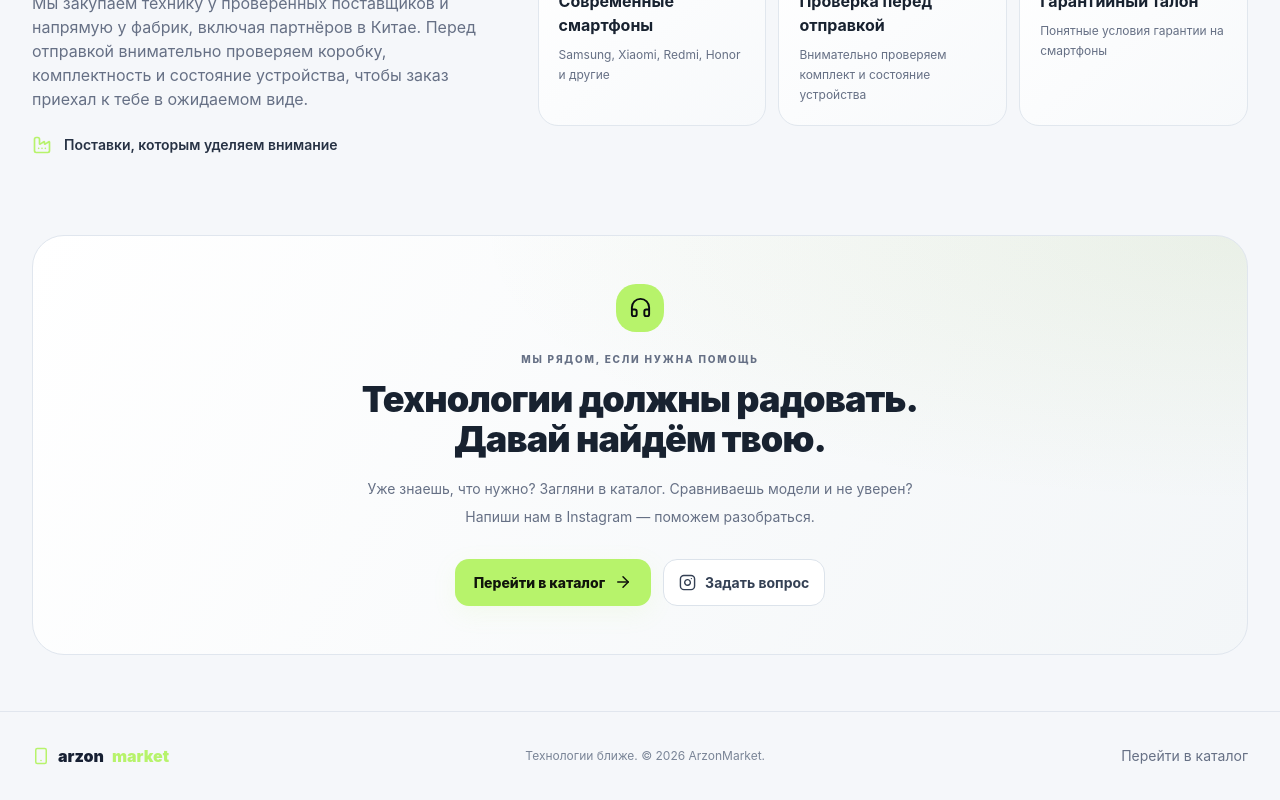
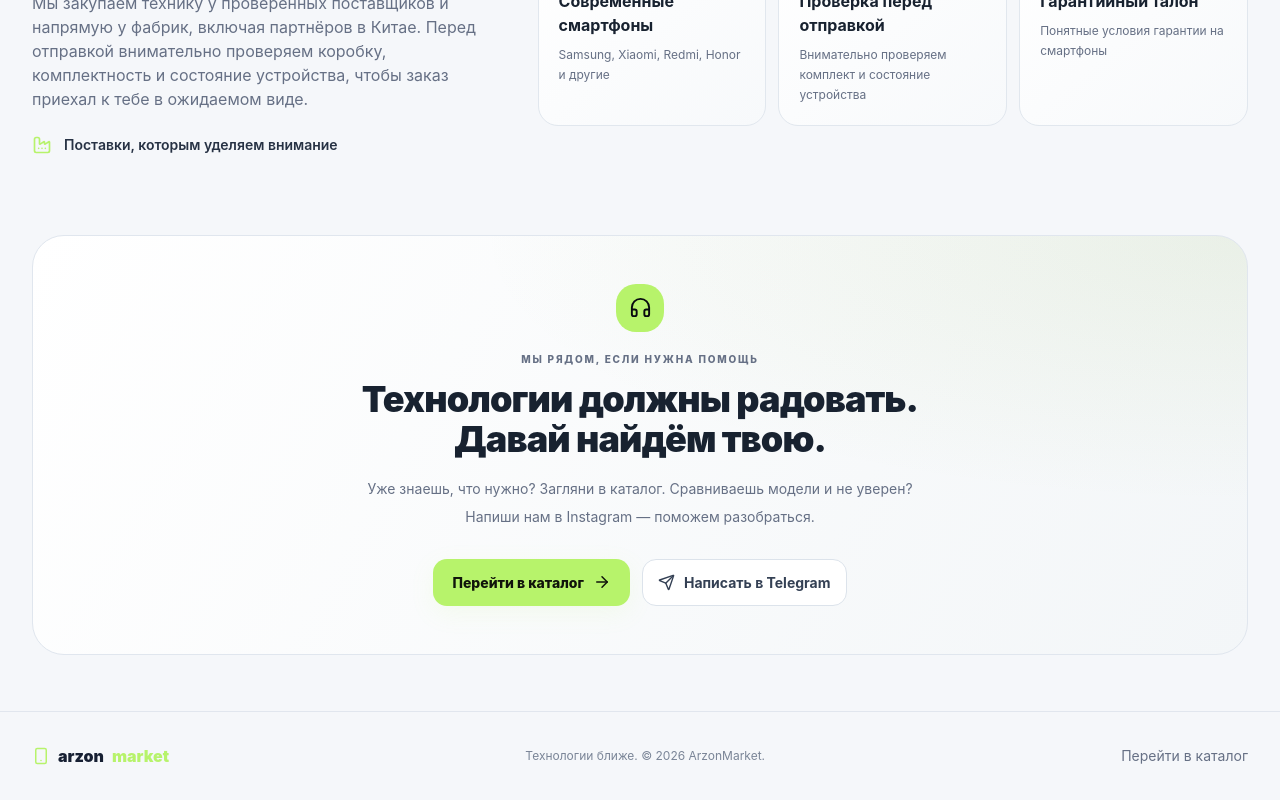
Before and after one commit to mehrvarshodiev/arzonmarket, a React (Vite) app in the folder client/: page /about in a window 1280 px wide. Shown: the part 2440-3240 px from the top of the page. Built offline with nearby package versions, Linux system fonts and the light colour scheme; no server answers.

Commit message:
Change About page contact CTA to Telegram

```diff
--- a/client/src/pages/About.jsx
+++ b/client/src/pages/About.jsx
@@ -7,6 +7,7 @@ import {
   Gift,
   Headphones,
   Instagram,
+  Send,
   PackageCheck,
   ShieldCheck,
   Smartphone,
@@ -153,7 +154,7 @@ export default function About() {
         <p className="mx-auto mt-4 max-w-xl text-sm leading-7 text-slate-400">Уже знаешь, что нужно? Загляни в каталог. Сравниваешь модели и не уверен? Напиши нам в Instagram — поможем разобраться.</p>
         <div className="mt-7 flex flex-col justify-center gap-3 sm:flex-row">
           <Link to="/catalog" className="btn-primary">Перейти в каталог <ArrowRight size={18} /></Link>
-          <a href="https://www.instagram.com/arzon_market_ru/" target="_blank" rel="noreferrer" className="btn-secondary"><Instagram size={17} /> Задать вопрос</a>
+          <a href="https://t.me/ARZON_MARKET_RU" target="_blank" rel="noreferrer" className="btn-secondary"><Send size={17} /> Написать в Telegram</a>
         </div>
       </section>
     </main>
```
